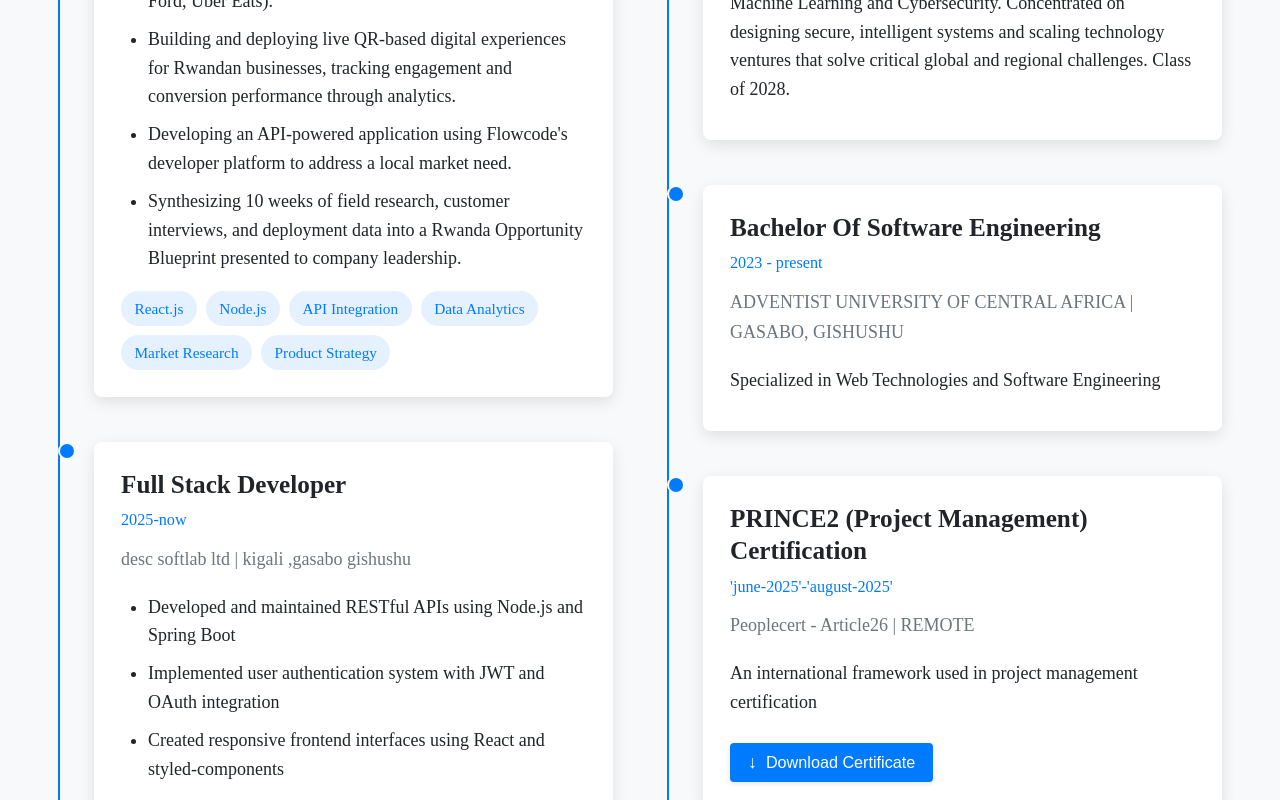
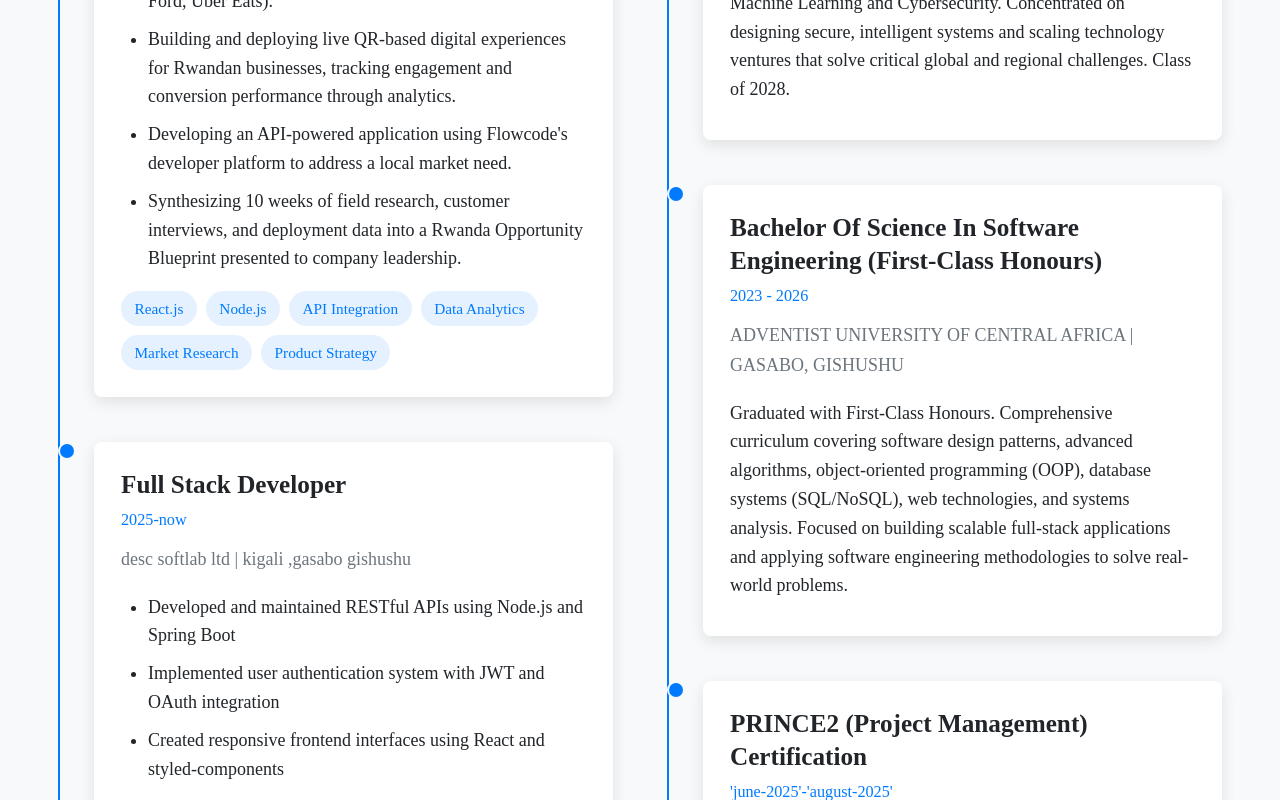
Before and after one commit to Alaindeve1/portfolio-website, a React (Create React App) app: page /experience in a window 1280 px wide. Shown: the part 591-1391 px from the top of the page. Built offline with nearby package versions, Linux system fonts and the light colour scheme.

Commit message:
enhance auca bachelor of software engineering entry with first class honours details

```diff
--- a/src/locales/en/common.json
+++ b/src/locales/en/common.json
@@ -131,8 +131,8 @@
     },
     "educationItems": {
       "1": {
-        "degree": "Bachelor of Software Engineering",
-        "description": "Specialized in Web Technologies and Software Engineering"
+        "degree": "Bachelor of Science in Software Engineering (First-Class Honours)",
+        "description": "Graduated with First-Class Honours. Comprehensive curriculum covering software design patterns, advanced algorithms, object-oriented programming (OOP), database systems (SQL/NoSQL), web technologies, and systems analysis. Focused on building scalable full-stack applications and applying software engineering methodologies to solve real-world problems."
       },
       "8": {
         "degree": "Master of Science in Information Technology",
--- a/src/locales/fr/common.json
+++ b/src/locales/fr/common.json
@@ -131,8 +131,8 @@
     },
     "educationItems": {
       "1": {
-        "degree": "Licence en génie logiciel",
-        "description": "Spécialisation en technologies web et en ingénierie logicielle"
+        "degree": "Licence en Génie Logiciel (First-Class Honours)",
+        "description": "Diplômé avec mention Très Bien (First-Class Honours). Programme rigoureux couvrant la conception de logiciels, les algorithmes avancés, la programmation orientée objet (POO), les bases de données (SQL/NoSQL), les technologies web et l'analyse de systèmes. Axé sur le développement d'applications full-stack et l'application de méthodologies d'ingénierie logicielle."
       },
       "8": {
         "degree": "Master of Science en Technologies de l'Information",
--- a/src/pages/Experience.jsx
+++ b/src/pages/Experience.jsx
@@ -107,11 +107,11 @@ const Experience = () => {
     },
     {
       id: 1,
-      degree: "bachelor of software engineering",
+      degree: "Bachelor of Science in Software Engineering (First-Class Honours)",
       institution: "ADVENTIST UNIVERSITY OF CENTRAL AFRICA",
       location: "GASABO, GISHUSHU",
-      duration: "2023 - present",
-      description: "Specialized in Web Technologies and Software Engineering",
+      duration: "2023 - 2026",
+      description: "Graduated with First-Class Honours. Comprehensive curriculum covering software design patterns, advanced algorithms, object-oriented programming (OOP), database systems (SQL/NoSQL), web technologies, and systems analysis. Focused on building scalable full-stack applications and applying software engineering methodologies to solve real-world problems."
     },
     {
       id: 2,
```
